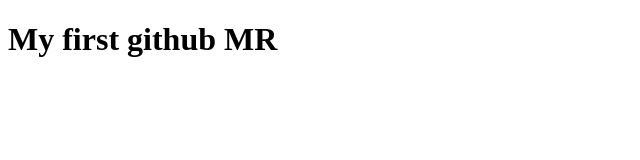
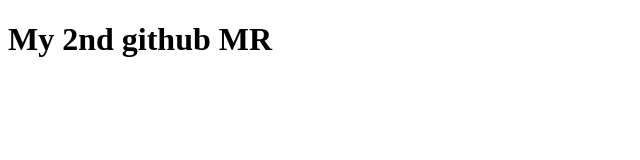
Before and after one commit to tahirjaved/test, a plain HTML site: page index.html in a window 1280 px wide. Shown: the whole page, without its empty margins (0-640 px from the left). Drawn offline with Linux system fonts and the light colour scheme.

Commit message:
Update index.html

```diff
--- a/index.html
+++ b/index.html
@@ -7,6 +7,6 @@
     <title>Document</title>
 </head>
 <body>
-    <h1>My first github MR</h1>
+    <h1>My 2nd github MR</h1>
 </body>
 </html>
```
